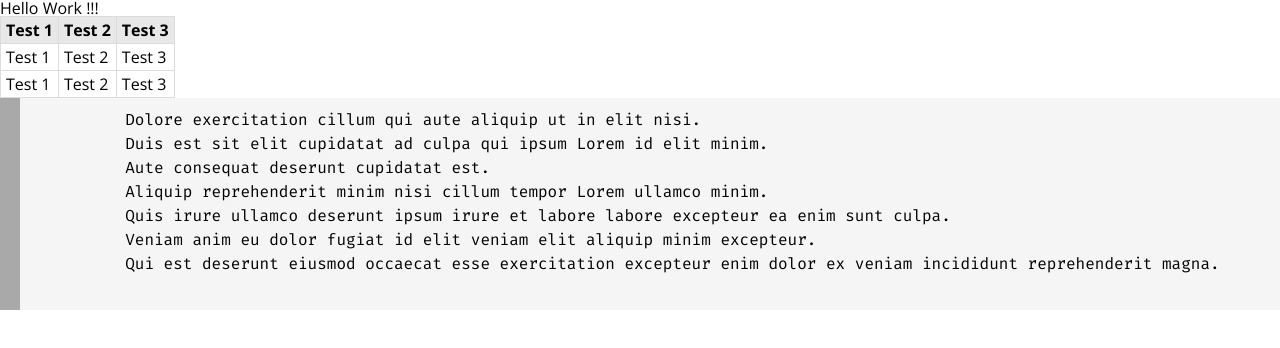
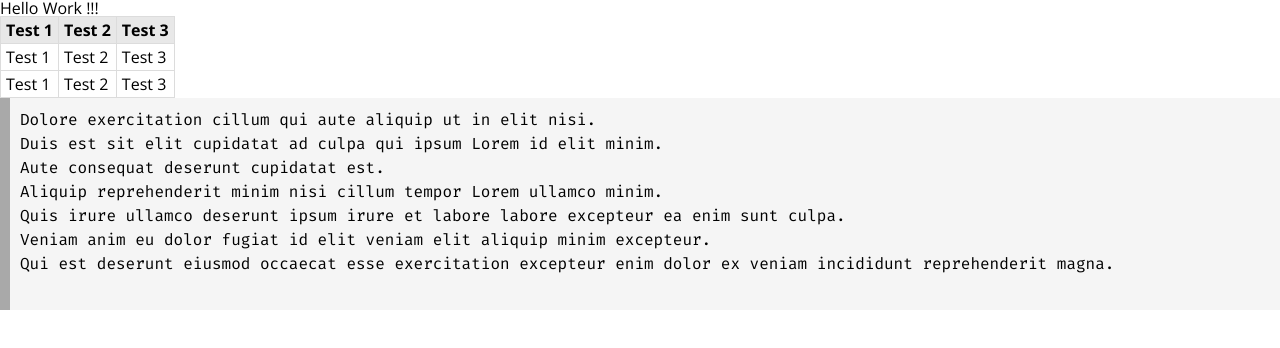
Before and after one commit to dewanggasurya/dewanggasurya.github.io, a plain HTML site: page index.html in a window 1280 px wide. Drawn offline with nearby package versions, Linux system fonts and the light colour scheme.

Commit message:
Update styling

```diff
--- a/static/css/index.css
+++ b/static/css/index.css
@@ -20,13 +20,13 @@ pre, code{
     font-family: 'Fira Code';
     line-height: 1.5em;
     background: whitesmoke;
-    padding: 10px;
+    padding: 10px 10px 10px 20px;
     position: relative;
 }
 
 pre::before, code::before{
     content: " ";
-    width: 20px;
+    width: 10px;
     display: block;
     background: darkgrey;
     position: absolute;
--- a/static/css/reset.css
+++ b/static/css/reset.css
@@ -18,7 +18,6 @@ menu, nav, output, ruby, section, summary,
 time, mark, audio, video {
 	margin: 0;
 	padding: 0;
-	font-size: 100%;
 	vertical-align: baseline;
 }
 
```
Also changed, not shown: index.html (indentation only).
